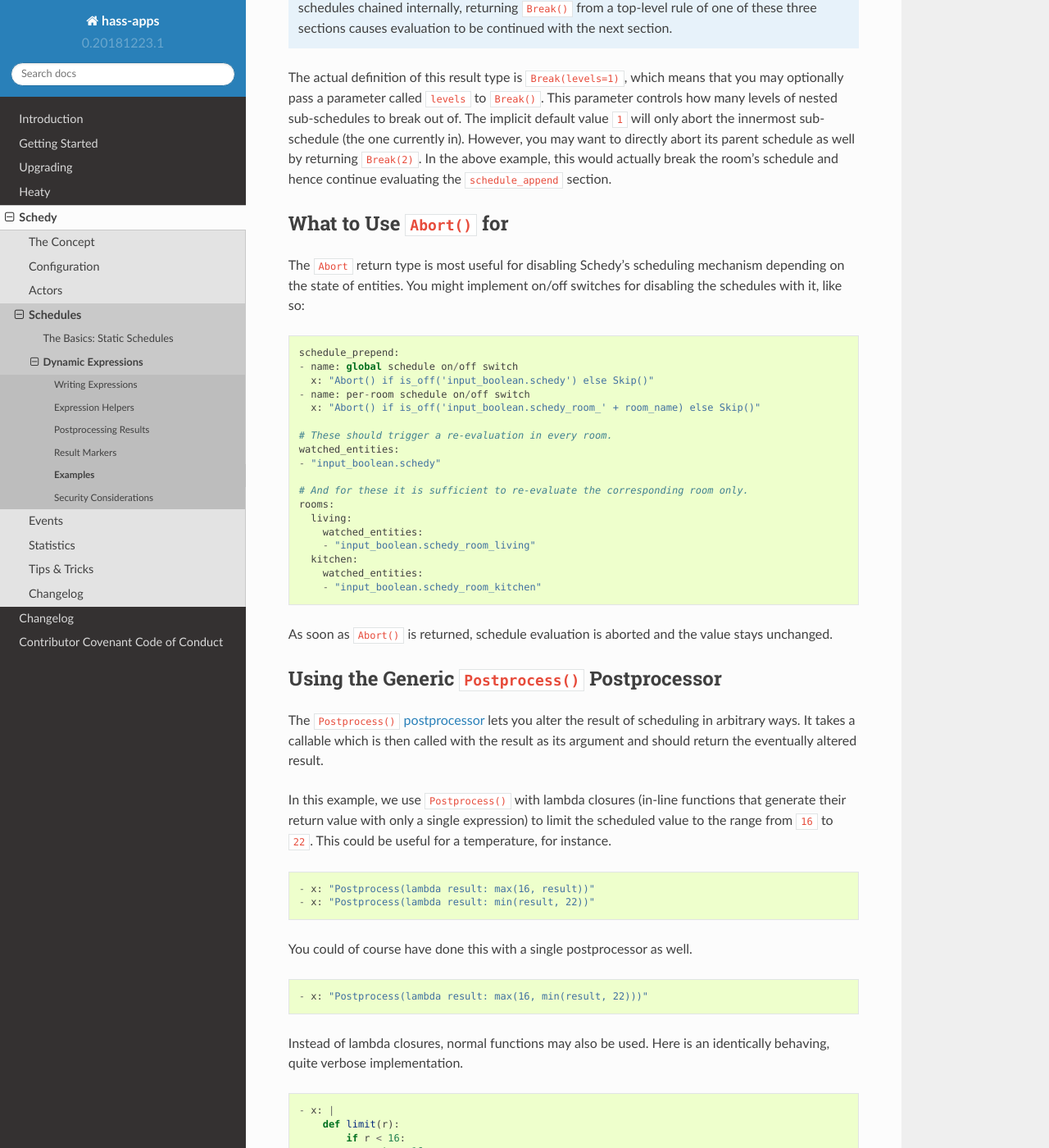
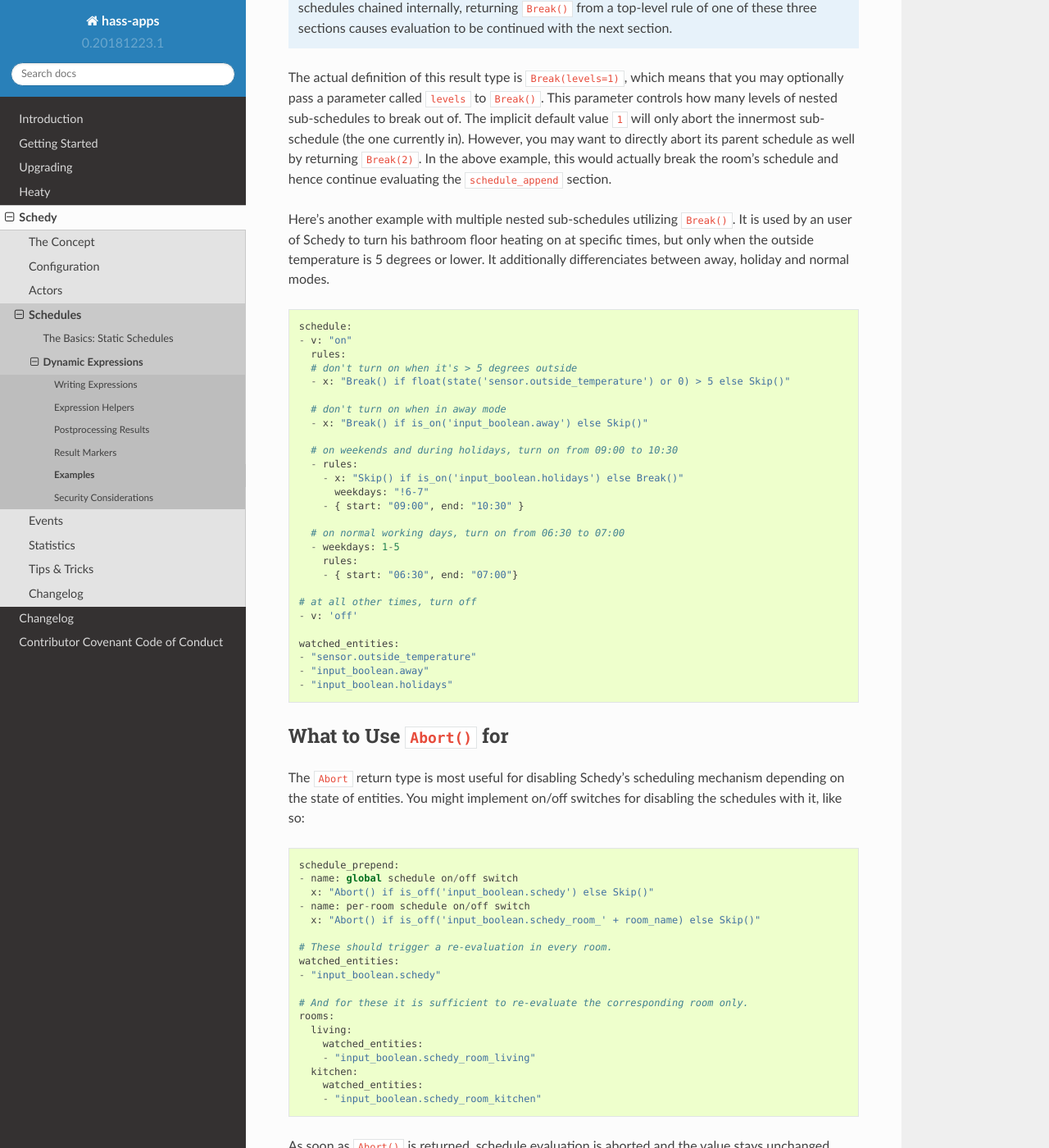
Before and after one commit to bob1de/hass-apps, a Sphinx documentation site: the page built from docs/apps/schedy/schedules/expressions/examples.rst, in a window 1280 px wide and 1400 px high, scrolled down 3233 px. Shown: the whole window at 82% size. Built offline with Sphinx 7.4.7 and the Read the Docs theme 2.0.0, drawn with Linux system fonts in a browser that asks for light colours.

Commit message:
[schedy] Added another example for conditional sub-schedules to docs

```diff
--- a/docs/apps/schedy/schedules/expressions/examples.rst
+++ b/docs/apps/schedy/schedules/expressions/examples.rst
@@ -183,6 +183,42 @@ you may want to directly abort its parent schedule as well by returning
 ``Break(2)``. In the above example, this would actually break the room's
 schedule and hence continue evaluating the ``schedule_append`` section.
 
+Here's another example with multiple nested sub-schedules utilizing
+``Break()``. It is used by an user of Schedy to turn his bathroom floor
+heating on at specific times, but only when the outside temperature
+is 5 degrees or lower. It additionally differenciates between away,
+holiday and normal modes.
+
+::
+
+    schedule:
+    - v: "on"
+      rules:
+      # don't turn on when it's > 5 degrees outside
+      - x: "Break() if float(state('sensor.outside_temperature') or 0) > 5 else Skip()"
+
+      # don't turn on when in away mode
+      - x: "Break() if is_on('input_boolean.away') else Skip()"
+
+      # on weekends and during holidays, turn on from 09:00 to 10:30
+      - rules:
+        - x: "Skip() if is_on('input_boolean.holidays') else Break()"
+          weekdays: "!6-7"
+        - { start: "09:00", end: "10:30" }
+
+      # on normal working days, turn on from 06:30 to 07:00
+      - weekdays: 1-5
+        rules:
+        - { start: "06:30", end: "07:00"}
+
+    # at all other times, turn off
+    - v: 'off'
+
+    watched_entities:
+    - "sensor.outside_temperature"
+    - "input_boolean.away"
+    - "input_boolean.holidays"
+
 
 What to Use ``Abort()`` for
 ---------------------------
```
